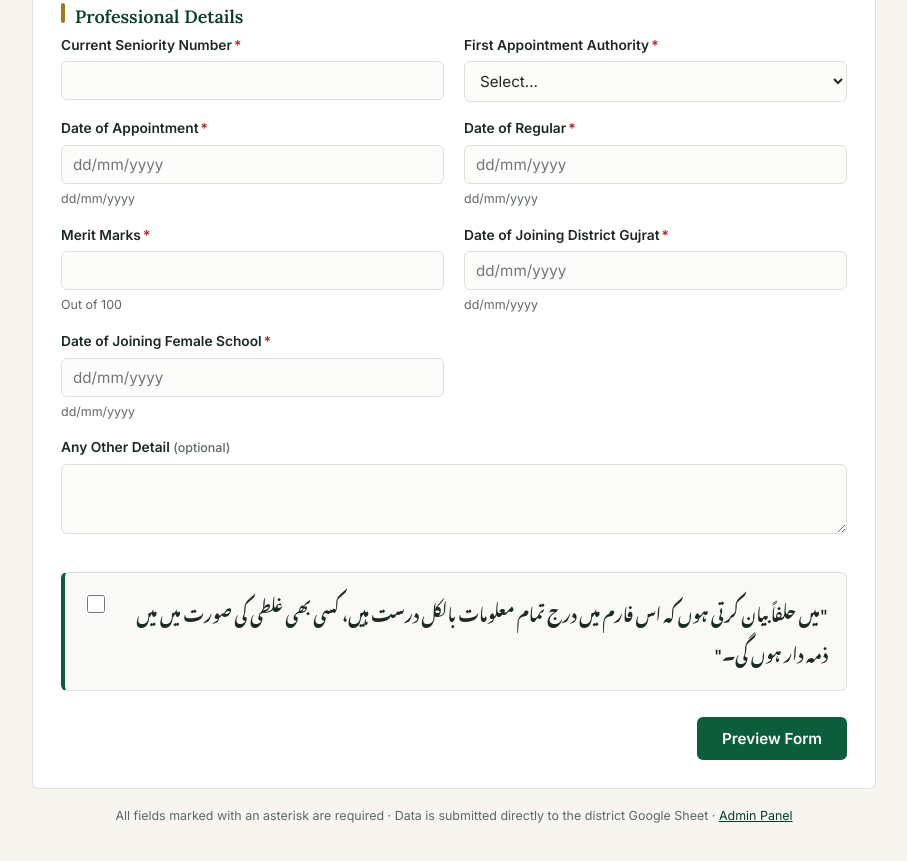
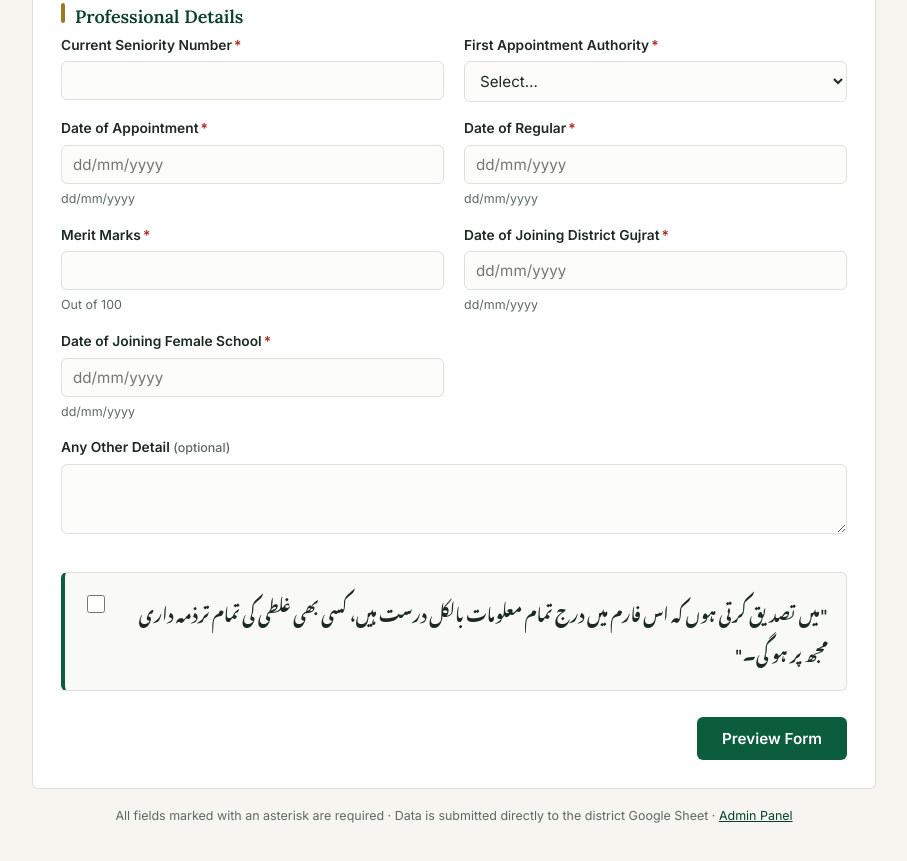
Before and after one commit to rashidgrt/seniority, a plain HTML site: page index.html in a window 1280 px wide. Shown: the part 1273-2134 px from the top of the page, without its empty margins (186-1093 px from the left). Drawn offline with nearby package versions, Linux system fonts and the light colour scheme; a web font is replaced by a local one.

Commit message:
Update declaration text in Urdu

```diff
--- a/index.html
+++ b/index.html
@@ -803,7 +803,7 @@
     <div class="declaration">
       <label>
         <input type="checkbox" id="declarationCheck" required>
-        <span class="urdu">"میں حلفاً بیان کرتی ہوں کہ اس فارم میں درج تمام معلومات بالکل درست ہیں، کسی بھی غلطی کی صورت میں میں ذمہ دار ہوں گی۔"</span>
+        <span class="urdu">"میں تصدیق کرتی ہوں کہ اس فارم میں درج تمام معلومات بالکل درست ہیں، کسی بھی غلطی کی تمام ترذمہ داری  مجھ پر ہو گی۔"</span>
       </label>
     </div>
 
```
